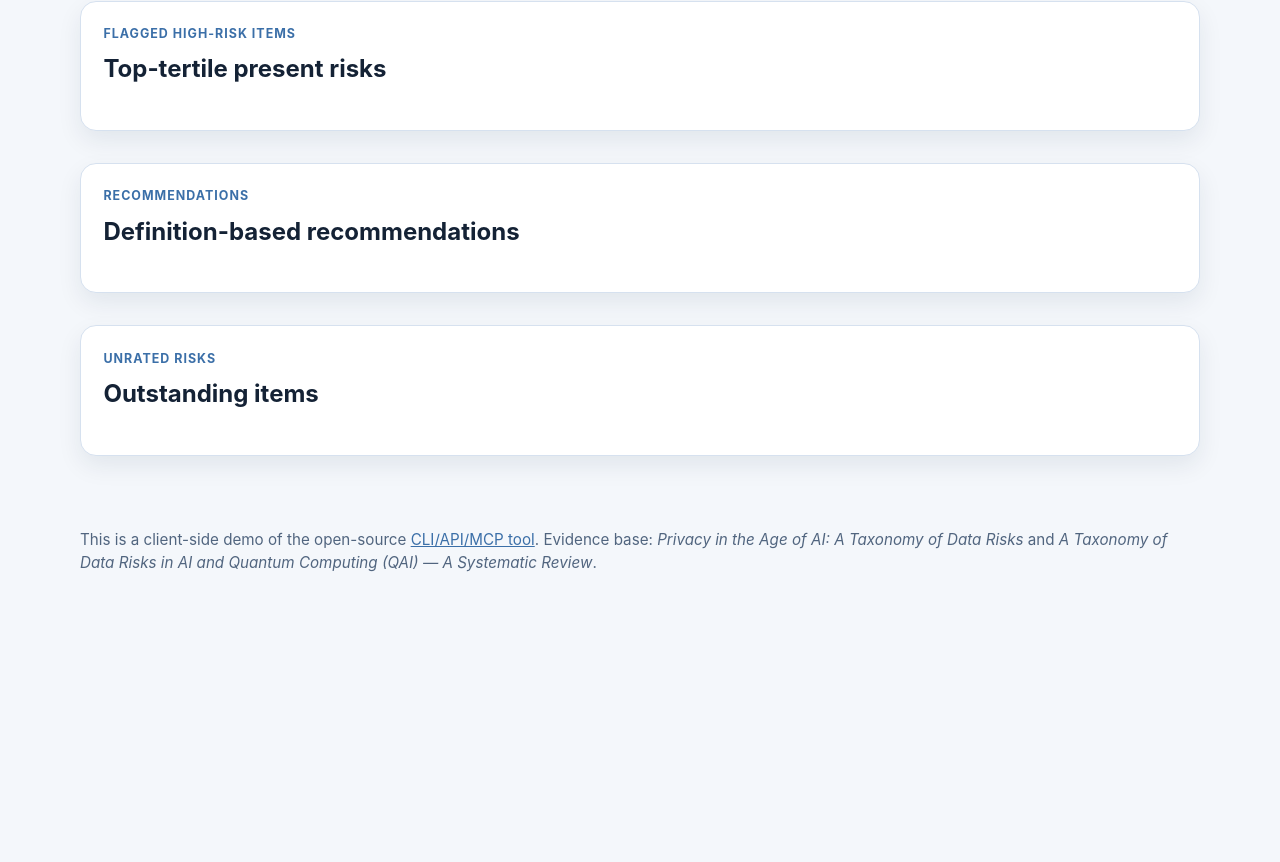
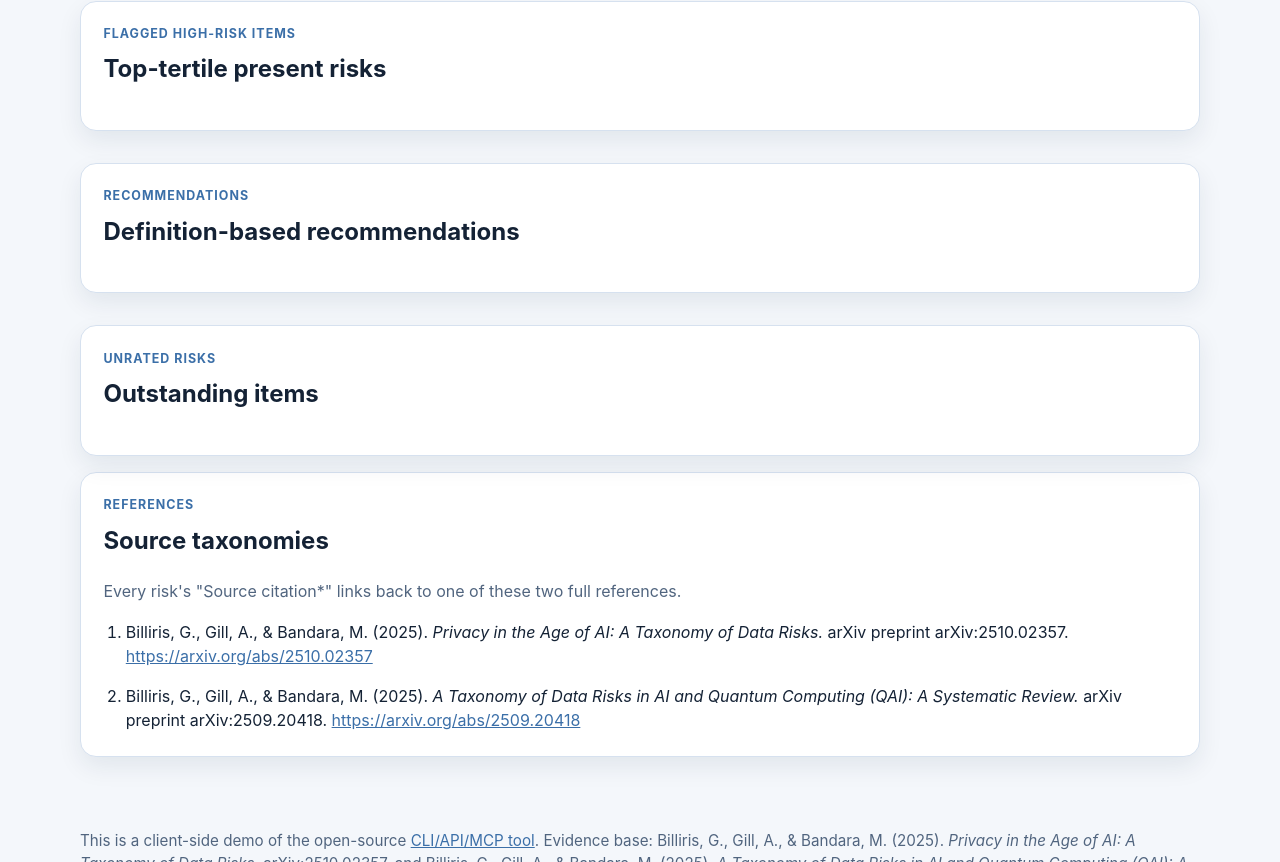
Before and after one commit to gracebilliris/ai-privacy-risk-assessor, a plain HTML site: page docs/index.html in a window 1280 px wide. Shown: the part 11138-12000 px from the top of the page. Before the commit the page ends 11745 px from the top, so only its background shows below. Drawn offline with Linux system fonts and the light colour scheme.

Commit message:
Add proper full citations and de-duplicate per-risk citation text
- docs/index.html: new References section with full APA-style citations
  and arXiv links for both papers; footer now cites them properly
- Per-risk citation displays (docs/js/app.js, web/templates) now show a
  short 'Source citation*' link back to the shared References/footer
  entry instead of repeating the full citation on every risk

```diff
--- a/docs/index.html
+++ b/docs/index.html
@@ -181,6 +181,28 @@
             <div id="unrated-risks"></div>
           </article>
         </section>
+
+        <section id="references" class="panel">
+          <p class="eyebrow">References</p>
+          <h2>Source taxonomies</h2>
+          <p class="muted">
+            Every risk's "Source citation*" links back to one of these two full references.
+          </p>
+          <ol class="plain-list steps-list">
+            <li id="ref-paper-a">
+              Billiris, G., Gill, A., &amp; Bandara, M. (2025).
+              <em>Privacy in the Age of AI: A Taxonomy of Data Risks.</em>
+              arXiv preprint arXiv:2510.02357.
+              <a href="https://arxiv.org/abs/2510.02357">https://arxiv.org/abs/2510.02357</a>
+            </li>
+            <li id="ref-paper-b">
+              Billiris, G., Gill, A., &amp; Bandara, M. (2025).
+              <em>A Taxonomy of Data Risks in AI and Quantum Computing (QAI): A Systematic Review.</em>
+              arXiv preprint arXiv:2509.20418.
+              <a href="https://arxiv.org/abs/2509.20418">https://arxiv.org/abs/2509.20418</a>
+            </li>
+          </ol>
+        </section>
       </div>
     </main>
 
@@ -188,8 +210,11 @@
       <div class="container">
         This is a client-side demo of the open-source
         <a href="https://github.com/gracebilliris/ai-privacy-risk-assessor">CLI/API/MCP tool</a>.
-        Evidence base: <em>Privacy in the Age of AI: A Taxonomy of Data Risks</em> and
-        <em>A Taxonomy of Data Risks in AI and Quantum Computing (QAI) — A Systematic Review</em>.
+        Evidence base: Billiris, G., Gill, A., &amp; Bandara, M. (2025).
+        <em>Privacy in the Age of AI: A Taxonomy of Data Risks.</em> arXiv:2510.02357, and
+        Billiris, G., Gill, A., &amp; Bandara, M. (2025).
+        <em>A Taxonomy of Data Risks in AI and Quantum Computing (QAI): A Systematic Review.</em>
+        arXiv:2509.20418 — see full <a href="#references">References</a>.
       </div>
     </footer>
   </body>
--- a/docs/js/app.js
+++ b/docs/js/app.js
@@ -66,7 +66,10 @@
         </select>
         <details class="citation-block">
           <summary>Source citation</summary>
-          <p>${escapeHtml(risk.source_citation)}</p>
+          <p>
+            <a href="#ref-paper-${escapeHtml(risk.source_paper.toLowerCase())}" title="${escapeHtml(risk.source_citation)}">Source citation*</a>
+            — see References below.
+          </p>
         </details>
       </article>
     `;
--- a/src/capra_pia/web/static/style.css
+++ b/src/capra_pia/web/static/style.css
@@ -251,6 +251,18 @@ button:hover {
   padding-left: 1.2rem;
 }
 
+.footer {
+  margin-top: 2rem;
+  padding-top: 1.5rem;
+  border-top: 1px solid var(--border);
+  color: var(--slate, #4a5c74);
+  font-size: 0.92rem;
+}
+
+.footer li {
+  margin-bottom: 0.4rem;
+}
+
 details {
   margin-top: 0.75rem;
 }
```
Also changed, not shown: src/capra_pia/web/templates/base.html (+20 -0 lines), src/capra_pia/web/templates/form.html (+4 -1 lines), src/capra_pia/web/templates/report.html (+5 -1 lines).
